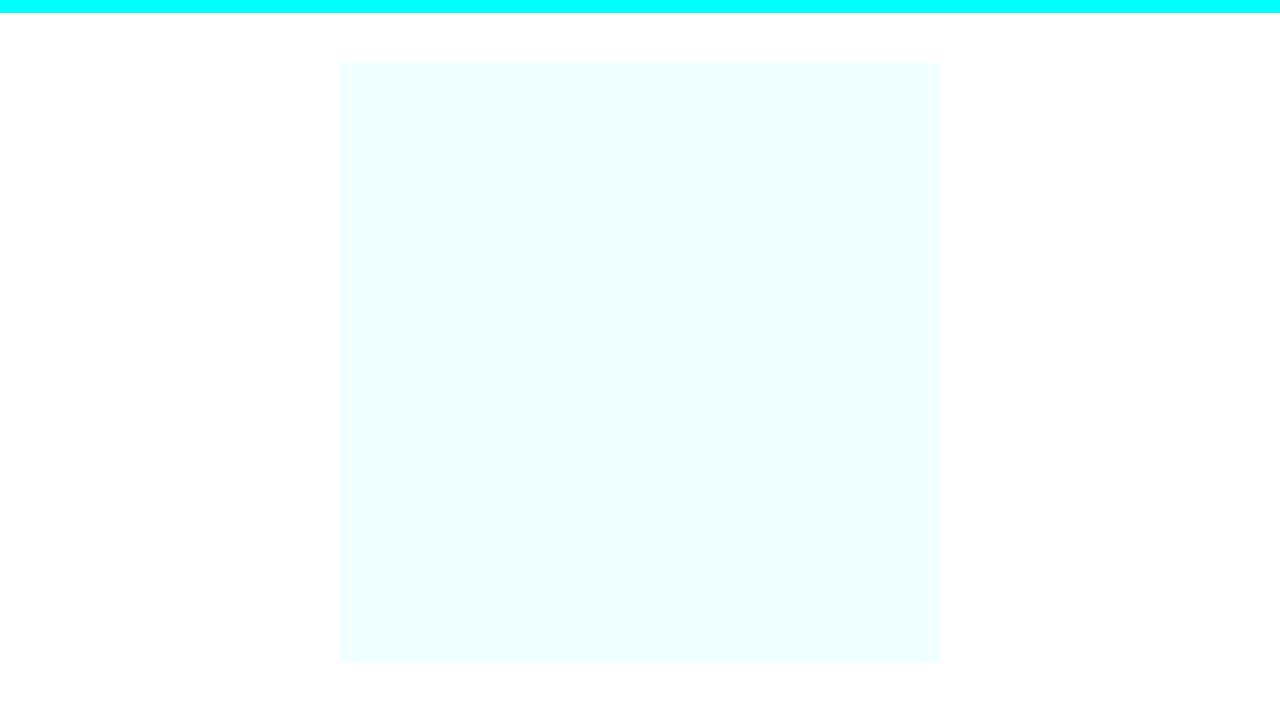
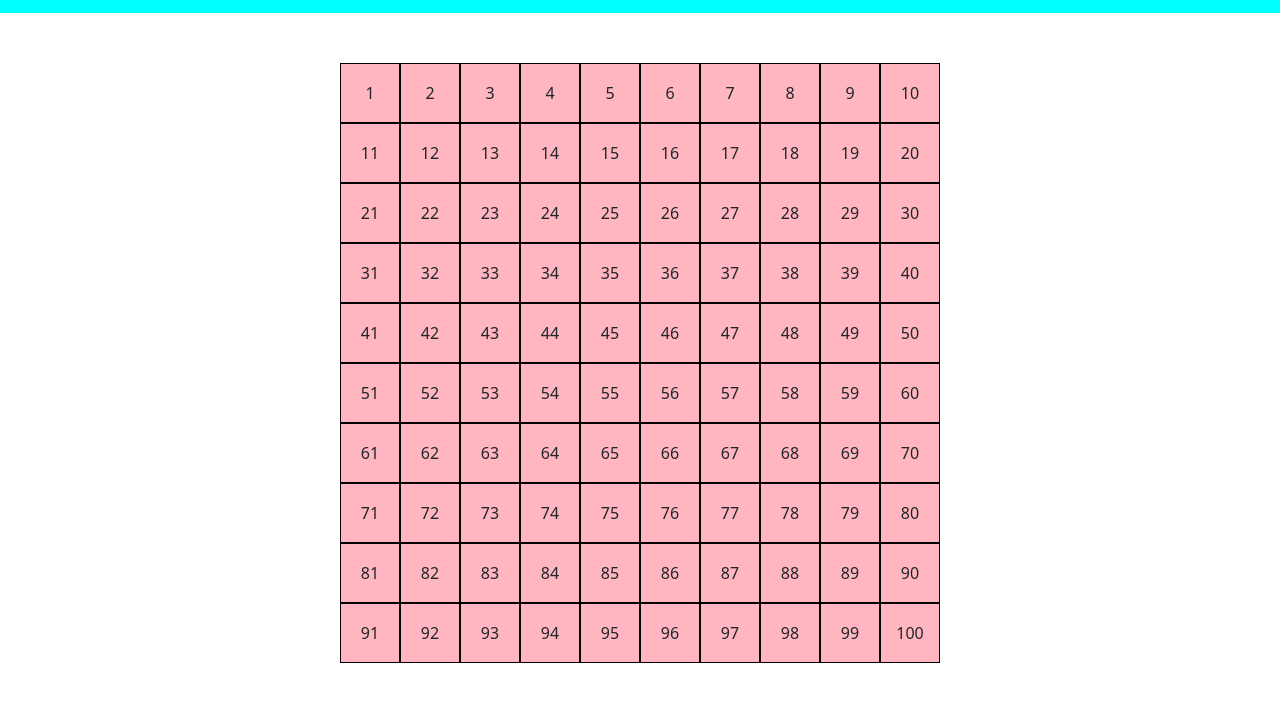
Before and after one commit to E-Lop/js-campominato-dom, a plain HTML site: page index.html in a window 1280 px wide. Both pictures are taken after a click on the button "Gioca". Shown: the part 67-768 px from the top of the page. Drawn offline with nearby package versions, Linux system fonts and the light colour scheme.

Commit message:
aggiunta generazione delle celle

```diff
--- a/js/script.js
+++ b/js/script.js
@@ -35,8 +35,13 @@ const playBtn = document.getElementById('play_btn');
 playBtn.addEventListener('click', startGame);
 
 function startGame() {
+  // Elementi HTML
+  const mainGrid = document.getElementById('main_grid');
   // numero di bombe nel gioco
   const quantityOfBombs = 16;
+  //   variabile che determina la classe della griglia, quindi numero di celle, default su massima difficoltà
+  let mainGridClass = 'd_crazy';
+  let cellClass = 'd_crazy';
 
   // chiedo all'utente il livello di difficoltà del gioco
   const difficultyLevel = document.getElementById('difficulty_level').value;
@@ -48,8 +53,12 @@ function startGame() {
   // calcolo di maxRange
   if (difficultyLevel === '1') {
     maxRange = 100;
+    mainGridClass = 'd_easy';
+    cellClass = 'd_easy';
   } else if (difficultyLevel === '2') {
     maxRange = 81;
+    mainGridClass = 'd_hard';
+    cellClass = 'd_hard';
   }
 
   // variabile che contiene le bombe
@@ -64,6 +73,27 @@ function startGame() {
   let safeNumbers = [];
 
   // generazione della griglia
+  generateGrid();
+
+  //   funzione che popola mainGrid
+  function generateGrid() {
+    // aggiungere classe alla griglia
+    mainGrid.classList.add(mainGridClass);
+
+    // a secondo del livello di difficoltà scelto
+    for (let i = 1; i <= maxRange; i++) {
+      // creare cella
+      // <!-- <div class="square"><span>1</span></div> -->
+      const newCell = document.createElement('div');
+      // aggiungere testo
+      newCell.innerHTML = `<span>${i}</span>`;
+      //   aggiunta classe square
+      newCell.classList.add('square');
+      newCell.classList.add(cellClass);
+      //   appendere a mainGrid
+      mainGrid.append(newCell);
+    }
+  }
 }
 const difficultyLevel = document.getElementById('difficulty_level');
 console.log(difficultyLevel);
```
Also changed, not shown: index.html (+1 -1 lines).
